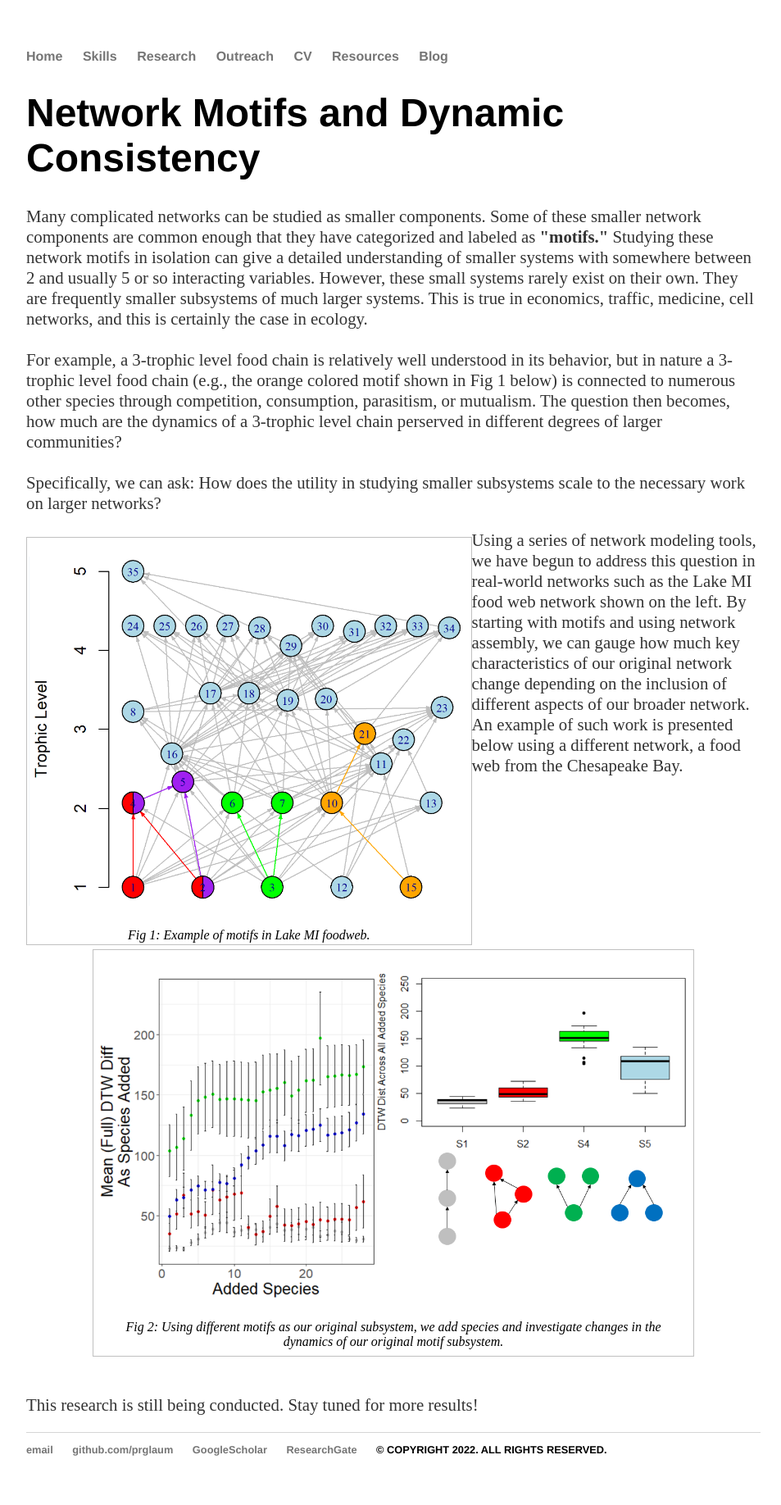
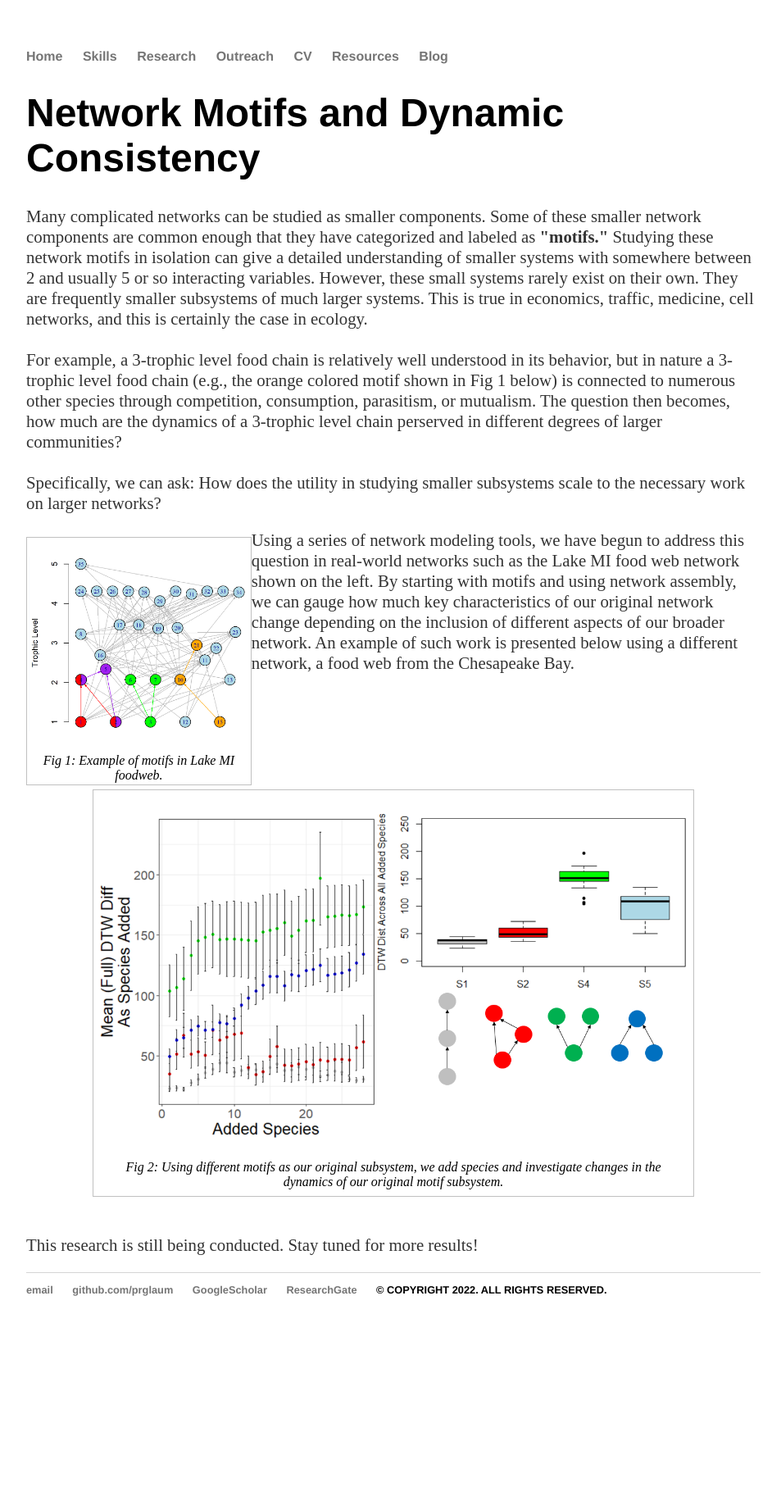
Before and after one commit to prglaum/prglaum.github.io, a Jekyll site: the page built from research/scalability/index.html, in a window 1280 px wide. Shown: the whole page at 82% size, without its empty margins (160-1113 px from the left). Built offline with Jekyll 4.4.1, drawn with Linux system fonts in a browser that asks for light colours; after the commit the page ends 1641 px from its top, so only the background shows below that.

Commit message:
Update index.html

```diff
--- a/research/scalability/index.html
+++ b/research/scalability/index.html
@@ -17,7 +17,7 @@ title: Dynamic Scalability
 		<br>Specifically, we can ask: How does the utility in studying smaller subsystems scale to the necessary work on larger networks? </p>
 </div><!-- /.blurb -->
 
-<figure40 class="div60 float-img-left">
+<figure40 class="div30 float-img-left">
 		<p><img class=scaled src="{{site.url}}/docs/assets/images/LakeMIFoodweb.PNG" alt="lakeMI">
 		<figcaption>Fig 1: Example of motifs in Lake MI foodweb. </figcaption>
 </figure40>
```
